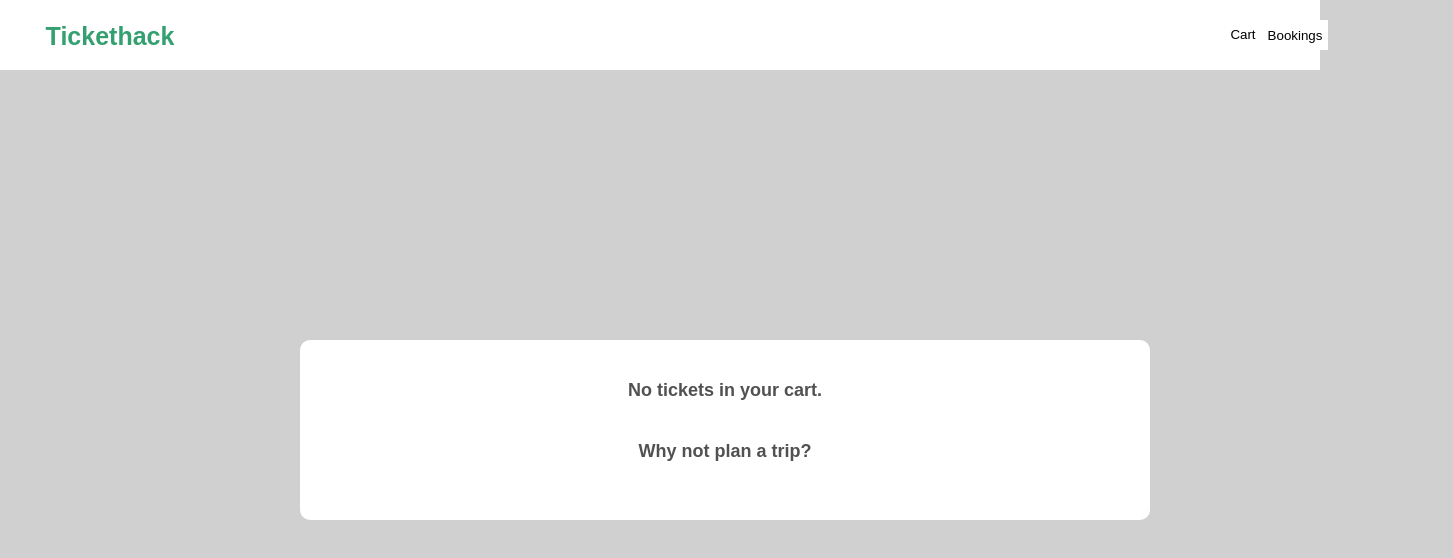
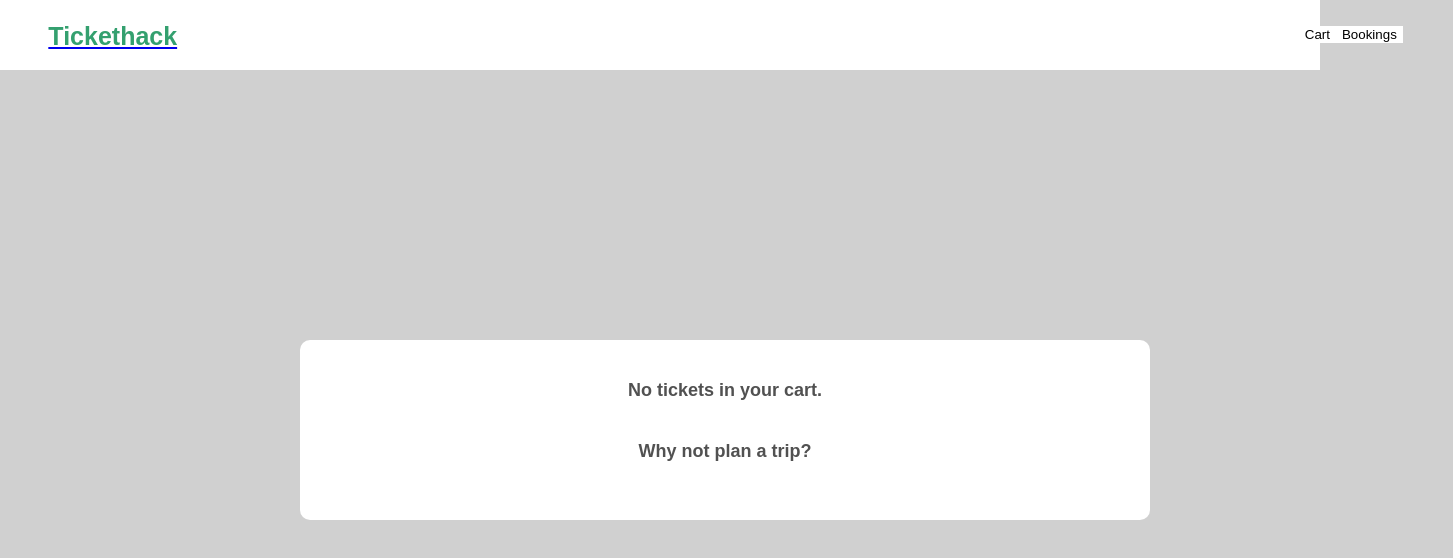
Before and after one commit to Lucas67-dev/TicketHack-Frontend, a plain HTML site: page cart.html in a window 1280 px wide. Shown: the whole page, 1453 px wide, since content can reach past the window. Drawn offline with Linux system fonts and the light colour scheme.

Commit message:
modif css

```diff
--- a/bookings.css
+++ b/bookings.css
@@ -1,13 +1,16 @@
 body {
     margin: 0;
     background-color: #d0d0d0;
+    background-size:cover;
+    height: 80vh;
+    width: 100%;
 }
 
 h2 {
     margin: 0;
     color: #34a06f;
     font-family: sans-serif;
-    padding-left: 2%;
+    padding-left: 22%;
     padding-top: 2px;
     font-size: 25px;
 }
@@ -23,15 +26,16 @@ h5 {
 }
 
 #btn-cart {
-    margin-left: 1050px;
+    margin-left: 1150px;
     margin-top: 6px;
     background-color: #ffffff;
     border: #ffffff;
   }
 
-#btn-bookings {
+  #btn-bookings {
     float: right;
     margin-right: 50px;
+    margin-top: 6px;
     background-color: #ffffff;
     border: #ffffff;
 }
--- a/cart.css
+++ b/cart.css
@@ -1,13 +1,16 @@
 body {
     margin: 0;
     background-color: #d0d0d0;
+    background-size:cover;
+    height: 80vh;
+    width: 100%;
 }
 
 h2 {
     margin: 0;
     color: #34a06f;
     font-family: sans-serif;
-    padding-left: 2%;
+    padding-left: 22%;
     padding-top: 2px;
     font-size: 25px;
 }
@@ -22,8 +25,17 @@ h5 {
     text-align: center;
 }
 
+#container {
+    display: flex;
+    justify-content: space-between;
+    padding: 20px;
+    background: white;
+    width: 100%;
+    height: 30px;
+}
+
 #btn-cart {
-    margin-left: 1050px;
+    margin-left: 1150px;
     margin-top: 6px;
     background-color: #ffffff;
     border: #ffffff;
@@ -32,18 +44,11 @@ h5 {
 #btn-bookings {
     float: right;
     margin-right: 50px;
+    margin-top: 6px;
     background-color: #ffffff;
     border: #ffffff;
 }
 
-#container {
-    display: flex;
-    justify-content: space-between;
-    padding: 20px;
-    background: white;
-    width: 100%;
-    height: 30px;
-}
 
 #message-milieu {
     margin-left: 300px;
--- a/cart.html
+++ b/cart.html
@@ -1,11 +1,17 @@
 <link rel="stylesheet" href="cart.css">
 <body>
     <div id="container">
-        <h2>Tickethack</h2>
+        <a href="index.html">
+          <h2>Tickethack</h2>
+        </a>
         <div>
-        <button type="button" id="btn-cart">Cart</button>
+          <a href="cart.html">
+             <button type="button" id="btn-cart">Cart</button>
+          </a>
         </div>
-        <button type="button" id="btn-bookings">Bookings</button>
+          <a href="bookings.html">
+             <button type="button" id="btn-bookings">Bookings</button>
+          </a>
     </div>
     <div id="message-milieu">
         <h5>No tickets in your cart.</h5>
--- a/style.css
+++ b/style.css
@@ -5,15 +5,6 @@ body {
     height: 80vh;
     width: 100%;
   }
-
-#container {
-    display: flex;
-    justify-content: space-between;
-    padding: 20px;
-    background: white;
-    width: 100%;
-    height: 30px;
-}
 
 h1 {
     margin: 0;
@@ -51,6 +42,15 @@ h4 {
     margin-top: 70px;
 }
 
+#container {
+    display: flex;
+    justify-content: space-between;
+    padding: 20px;
+    background: white;
+    width: 100%;
+    height: 30px;
+}
+
 #btn-cart {
     margin-right: 20px;
     margin-top: 6px;
@@ -58,10 +58,10 @@ h4 {
     border: #ffffff;
   }
 
-#btn-bookings {
+  #btn-bookings {
     float: right;
+    margin-right: 50px;
     margin-top: 6px;
-    margin-right: 50px;
     background-color: #ffffff;
     border: #ffffff;
 }
@@ -131,10 +131,10 @@ img {
 
 #date {
     width: 320px;
-    height: 30px;
+    height: 50px;
     margin-top: 30px;
-    border-color: grey;
+    border-color: #ffffff;
     border-radius: 5px;
-    border: #ffffff;
     background-color: #f3f5f4;
+    border: 0;
 }
```
Also changed, not shown: bookings.html (+10 -4 lines), index.html (+6 -0 lines).
